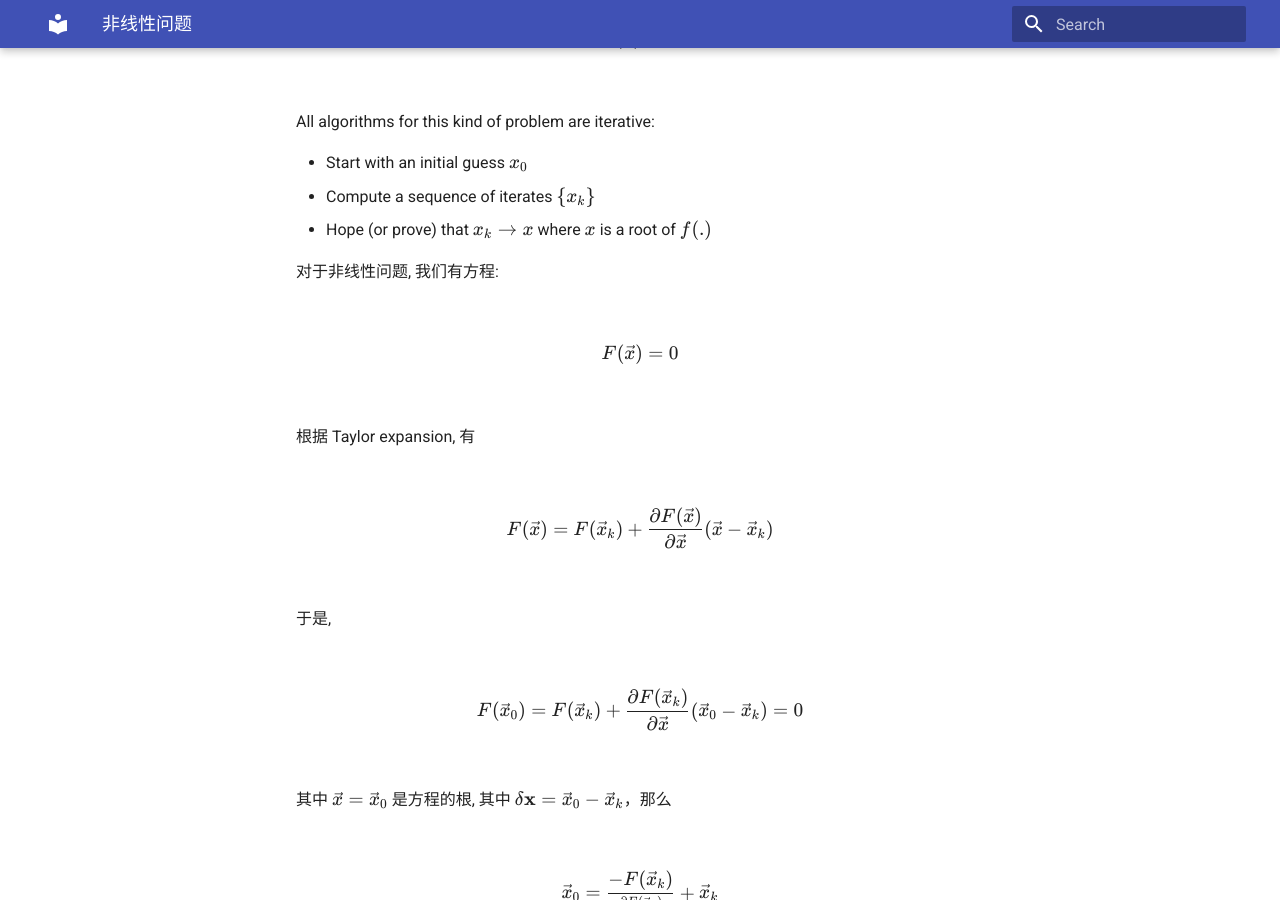
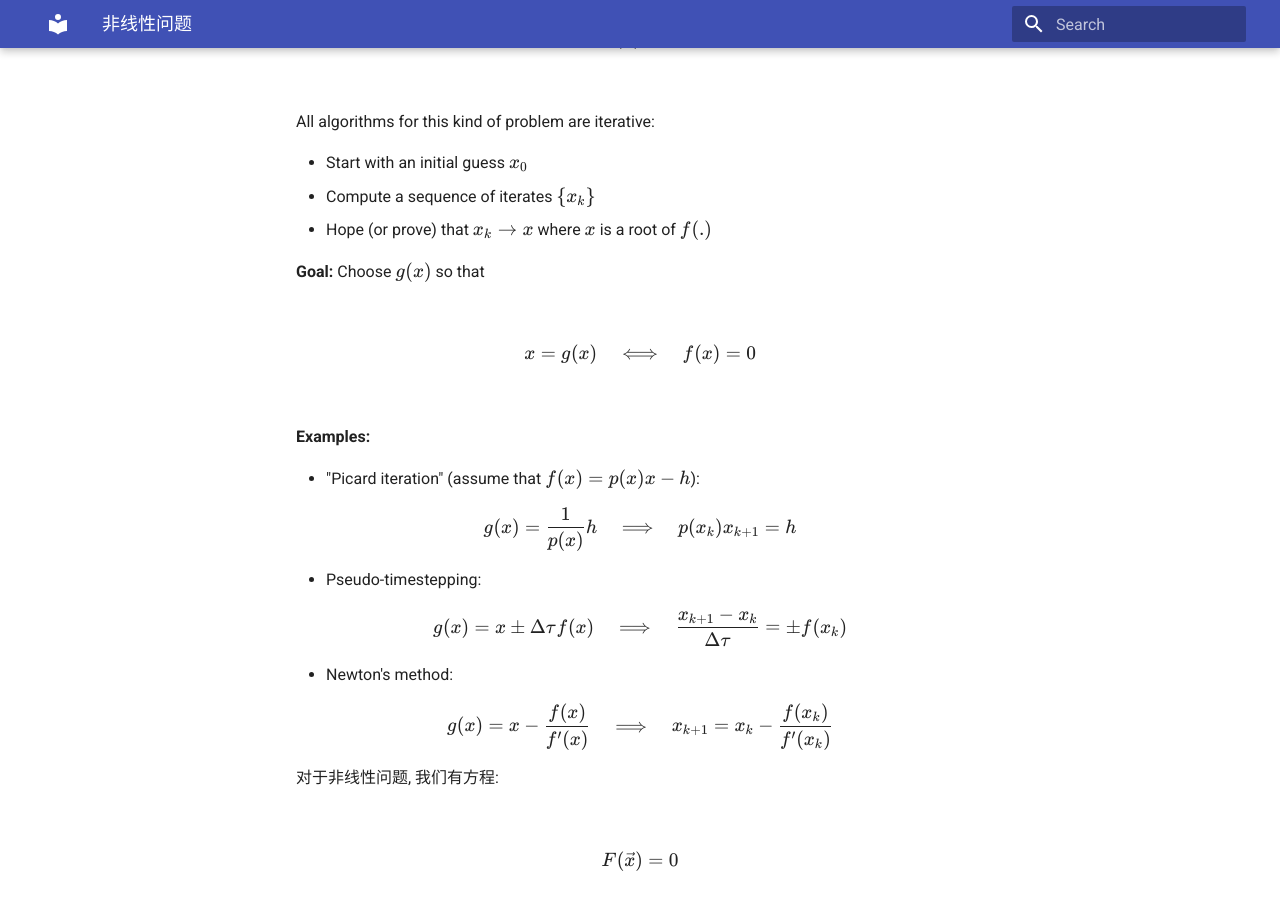
Before and after one commit to ymma98/technotes, an MkDocs documentation site: the page built from docs/FEM/dealii-08_非线性问题.md, in a window 1280 px wide and 900 px high, scrolled down 284 px. Built offline with MkDocs 1.6.1 and Material for MkDocs 9.7.7, drawn with Linux system fonts in a browser that asks for light colours.

Commit message:
docs/FEM/dealii-08_非线性问题.md updated from https://stackedit.cn/

```diff
--- a/docs/FEM/dealii-08_非线性问题.md
+++ b/docs/FEM/dealii-08_非线性问题.md
@@ -10,6 +10,24 @@ All algorithms for this kind of problem are iterative:
 - Start with an initial guess $x_0$
 - Compute a sequence of iterates $\{ x_k \}$
 - Hope (or prove) that $x_k \to x$ where $x$ is a root of $f(.)$
+
+**Goal:** Choose \( g(x) \) so that
+
+$$ x = g(x) \quad \Longleftrightarrow \quad f(x) = 0 $$
+
+**Examples:**
+
+- "Picard iteration" (assume that \( f(x) = p(x) x - h \)):
+
+  $$ g(x) = \frac{1}{p(x)} h \quad \Longrightarrow \quad p(x_k) x_{k+1} = h $$
+
+- Pseudo-timestepping:
+
+  $$ g(x) = x \pm \Delta \tau f(x) \quad \Longrightarrow \quad \frac{x_{k+1} - x_k}{\Delta \tau} = \pm f(x_k) $$
+
+- Newton's method:
+
+  $$ g(x) = x - \frac{f(x)}{f'(x)} \quad \Longrightarrow \quad x_{k+1} = x_k - \frac{f(x_k)}{f'(x_k)} $$
 
 
 对于非线性问题, 我们有方程:
```
Also changed, not shown: other parts of docs/FEM/dealii-08_非线性问题.md (+2 -2 lines).
